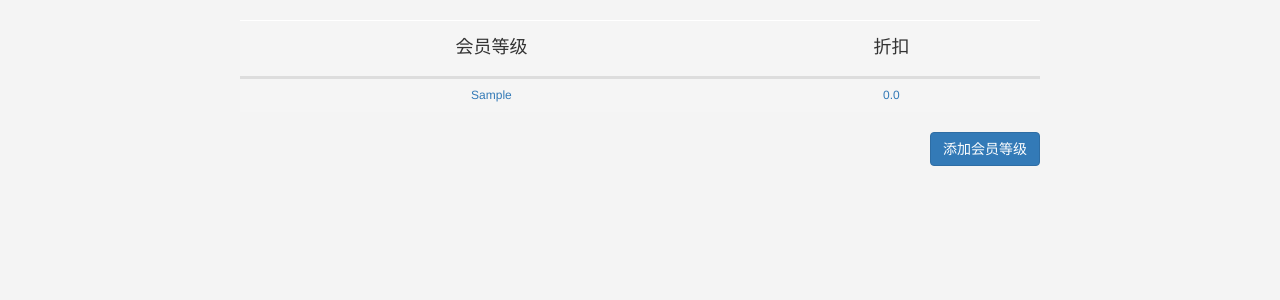
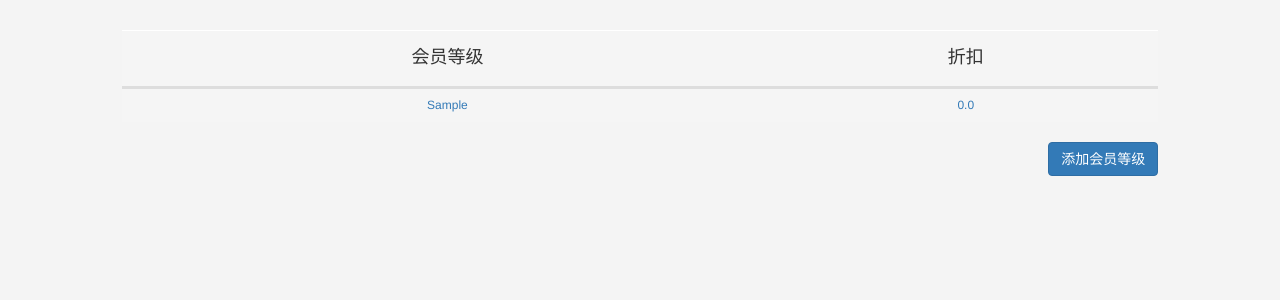
Before and after one commit to ferrousmetal/Product, a Django app: page /disconut/ in a window 1280 px wide. Shown: the part 52-352 px from the top of the page. Run offline with Django 3.2, Linux system fonts and the light colour scheme; tables that the repository leaves empty hold one stand-in row (values such as "Sample post"); some libraries are stand-ins or nearby versions.

Commit message:
Change some style

```diff
--- a/PriceBook_update/templates/admin/discount.html
+++ b/PriceBook_update/templates/admin/discount.html
@@ -1,7 +1,7 @@
 {% extends "admin/admin.html" %}
 {% block title %}<title>折扣</title>{% endblock title %}
 {% block content %}
-    <div style="margin: auto;width: 800px;">
+    <div class="col-md-10 col-md-offset-1 col-xs-12">
         {% if discounts %}
             <table class="table">
                 <thead>
@@ -21,11 +21,9 @@
                 </tbody>
             </table>
             <a href="{% url "show_list:add_disconut" %}" class="btn btn-primary pull-right" type="button">添加会员等级</a>
-            </div>
         {% else %}
-            <div style="margin: auto;width: 800px;">
-                <h1>{{ res }}</h1>
-                <a href="{% url "show_list:add_disconut" %}" class="btn btn-primary pull-right" type="button">添加会员等级</a>
-            </div>
+            <h1>{{ res }}</h1>
+            <a href="{% url "show_list:add_disconut" %}" class="btn btn-primary pull-right" type="button">添加会员等级</a>
         {% endif %}
+    </div>
 {% endblock content %}
```
Also changed, not shown: PriceBook_update/show_update_list/views.py (+2 -39 lines).
